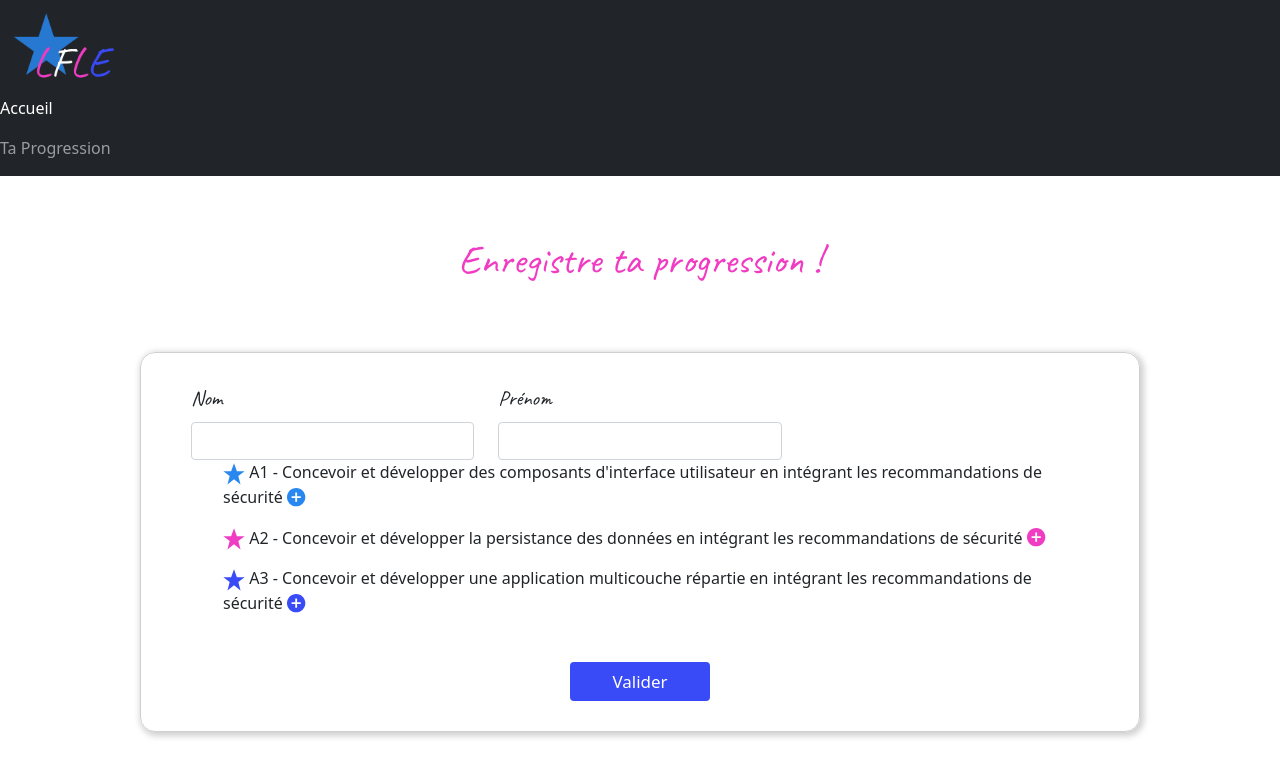
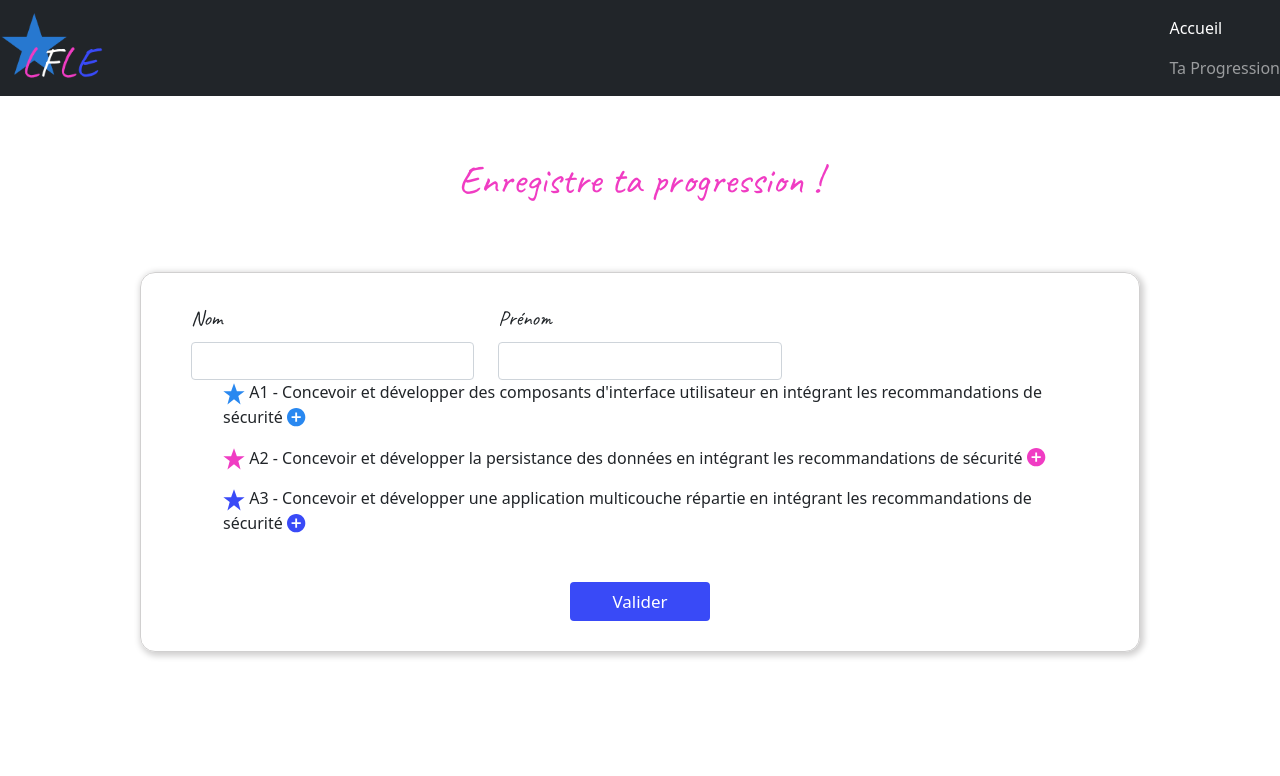
Before and after one commit to Lsdla/Brief-Competences-LFEL, a website with bundled scripts: page app-arbre-competence/index.html in a window 1280 px wide. Built offline with nearby package versions, Linux system fonts and the light colour scheme; data requests are answered from the project's data file.

Commit message:
petites modifs qui concernent la forme

```diff
--- a/app-arbre-competence/index.html
+++ b/app-arbre-competence/index.html
@@ -20,11 +20,9 @@
 <body>
     <header>
         <nav class="navbar navbar-dark bg-dark">
-            <div class="container-fluid">
-                <a class="navbar-brand" href="./index.html">
-                    <img src="../assets/img/Logo.png" alt="logo" height="70px">
-                </a>
-            </div>
+            <a class="navbar-brand" href="./index.html">
+                <img src="../assets/img/Logo.png" alt="logo" height="70px">
+            </a>
             <ul class="navbar-nav">
                 <li class="nav-item">
                     <a class="nav-link active" aria-current="page" href="./index.html">Accueil</a>
```
Also changed, not shown: app-arbre-competence/script/list.js (+4 -6 lines), app-arbre-competence/script/skill.js (+0 -13 lines), app-arbre-competence/template/progression.html (+0 -3 lines).
